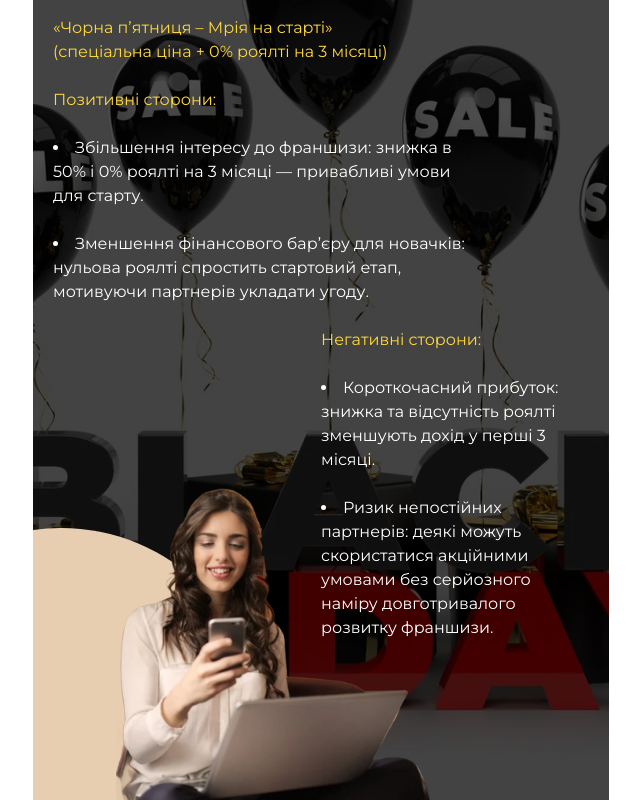
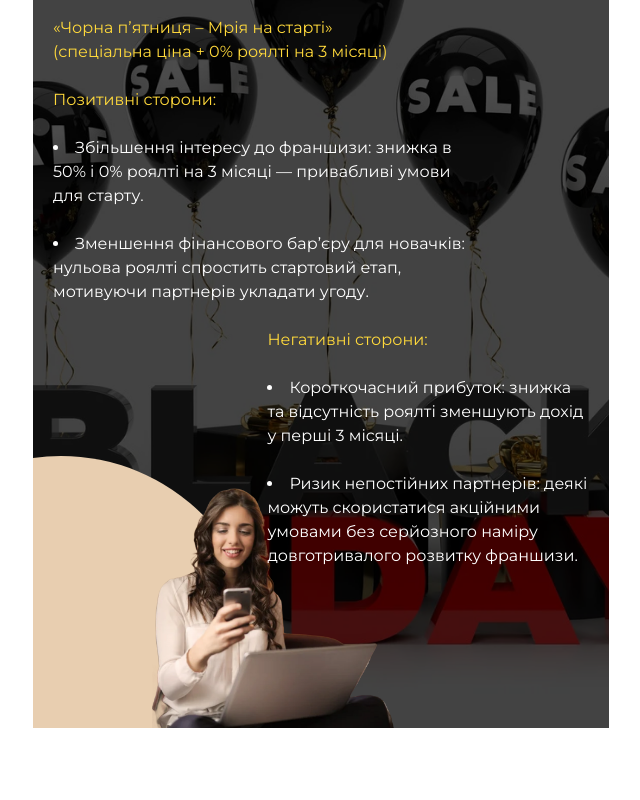
Before and after one commit to Mykhailo-Zhuk/black-friday-woman-franch, a Next.js app: page / in a window 1280 px wide. Shown: the part 2801-3601 px from the top of the page, without its empty margins (319-959 px from the left). After the commit the page ends 3529 px from the top, so only its background shows below. Built offline with nearby package versions, Linux system fonts and the light colour scheme.

Commit message:
initial commit

```diff
--- a/components/HeroSection/Hero.tsx
+++ b/components/HeroSection/Hero.tsx
@@ -1,6 +1,6 @@
 import React from "react";
 import { heroBackground } from "@/public/images/index";
-import { Header, BackgroundImage } from "../index";
+import { BackgroundImage } from "../index";
 import Image from "next/image";
 import { heroBox } from "@/public/icons";
 
--- a/components/IdeasSuggestions/DetailedAnalysis.tsx
+++ b/components/IdeasSuggestions/DetailedAnalysis.tsx
@@ -1,11 +1,6 @@
 import React from "react";
-import { BackgroundImage, StaticHeader, StaticSubHeader } from "../index";
-import {
-  detailedAnalysisBackground,
-  detailedAnalysisWoman,
-  ideasSuggestionsBackground,
-  trolleyWithMoney,
-} from "@/public/images/index";
+import { BackgroundImage, StaticHeader } from "../index";
+import { detailedAnalysisBackground, detailedAnalysisWoman } from "@/public/images/index";
 import Image from "next/image";
 
 const DetailedAnalysis = () => {
@@ -43,7 +38,7 @@ const DetailedAnalysis = () => {
             className="absolute -left-12 -bottom-40 object-contain w-full h-full z-[5]"
           />
           <div className="absolute -bottom-72 -left-48 bg-headerColor w-[400px] aspect-square rounded-full z-0"></div>
-          <div className="max-w-[50%] ml-auto mb-40 relative z-10">
+          <div className="max-w-[60%] ml-auto mb-40 relative z-10">
             <p className="text-base mt-6 text-highlightColor">Негативні сторони:</p>
             <ul className="text-base mt-6 flex flex-col space-y-6 list-inside list-disc">
               <li>
```
